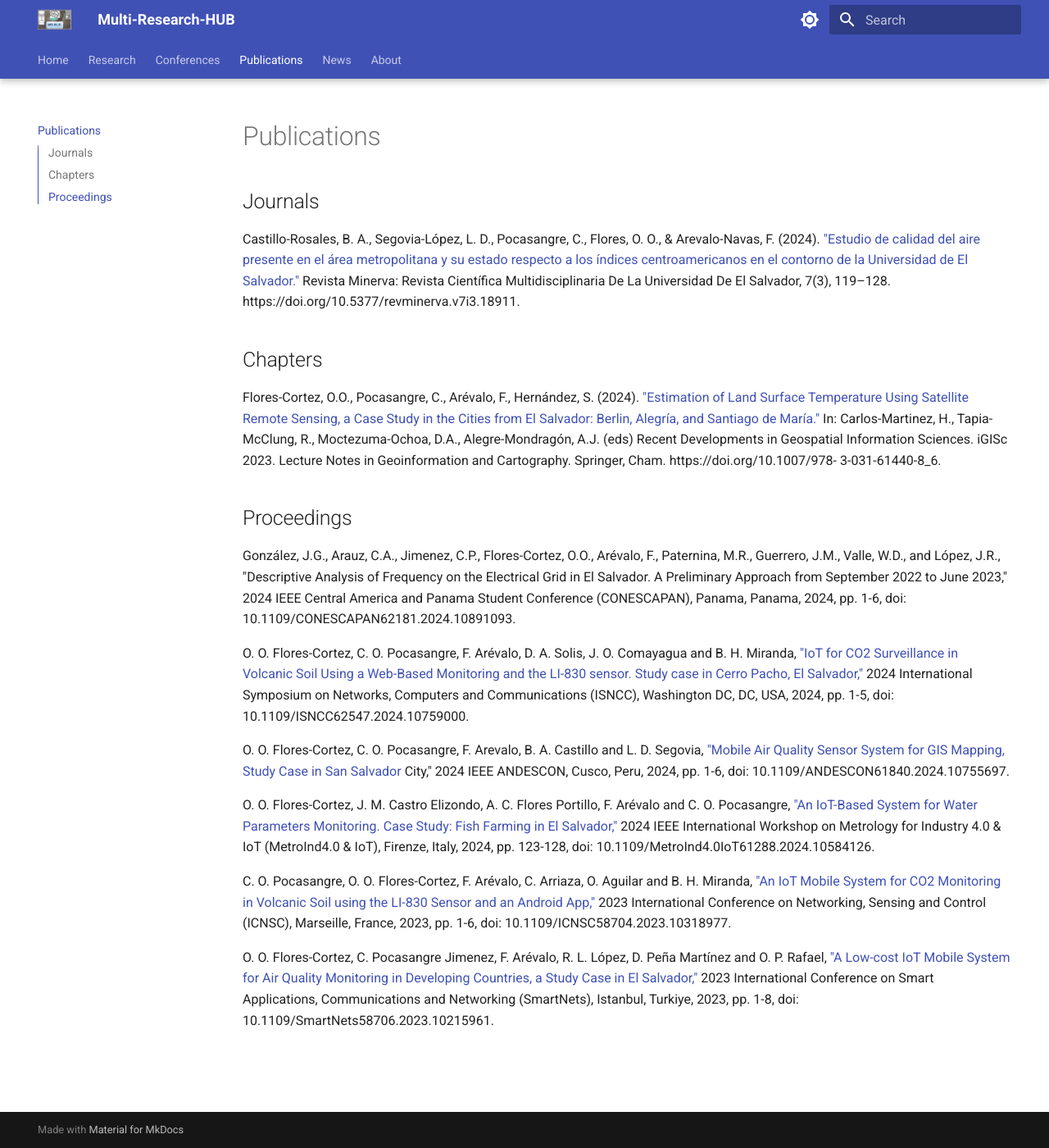
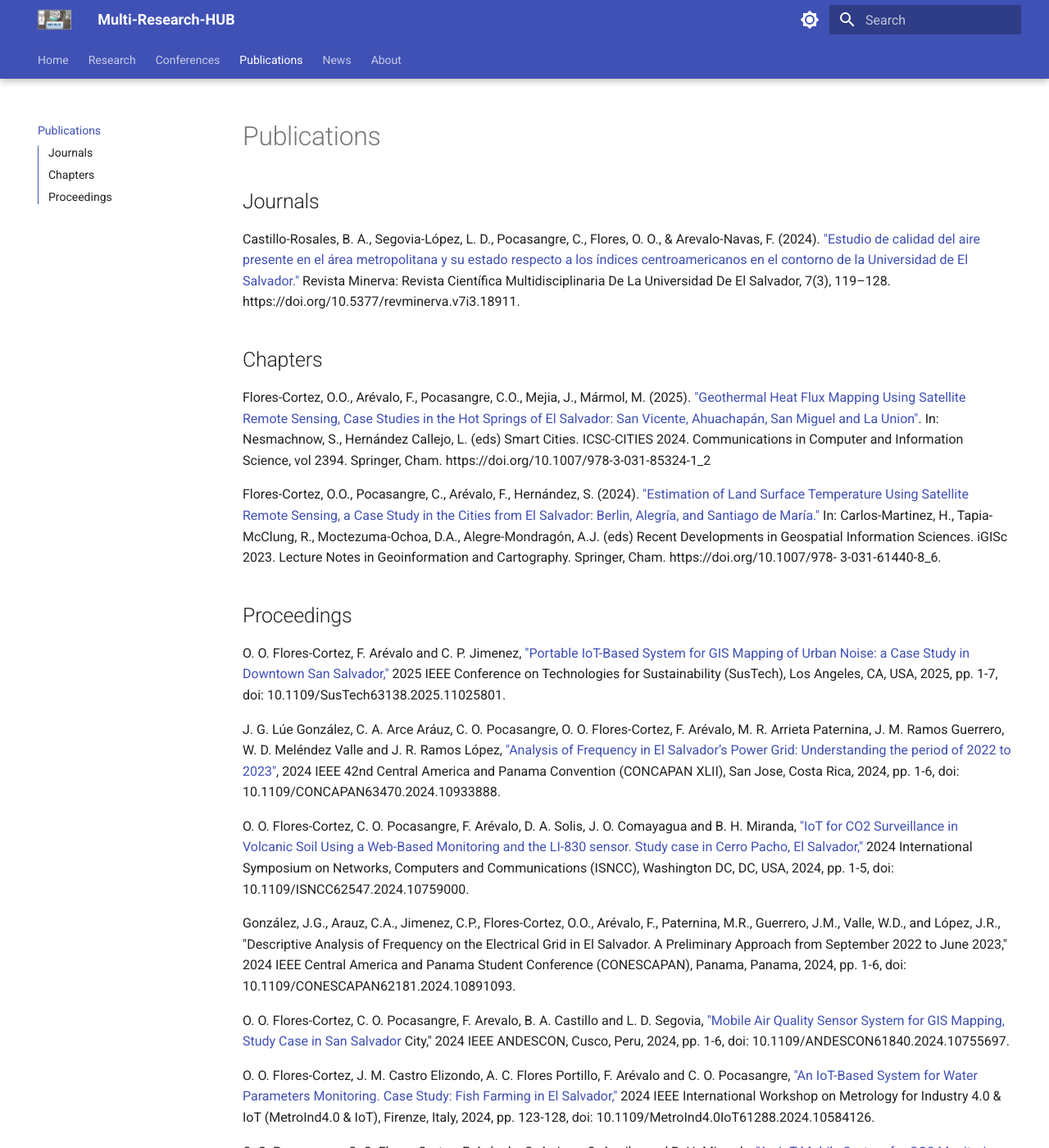
Before and after one commit to multiRH/MR-HUB, an MkDocs documentation site: the page built from docs/publication_list.md, in a window 1280 px wide and 1400 px high. Shown: the whole window at 82% size. Built offline with MkDocs 1.6.1 and Material for MkDocs 9.7.7, drawn with Linux system fonts in a browser that asks for light colours.

Commit message:
changes in biographies in about.md and adding publications to the list

```diff
--- a/docs/publication_list.md
+++ b/docs/publication_list.md
@@ -11,6 +11,11 @@ De El Salvador, 7(3), 119–128. https://doi.org/10.5377/revminerva.v7i3.18911.
 
 ## Chapters
 
+Flores-Cortez, O.O., Arévalo, F., Pocasangre, C.O., Mejia, J., Mármol, M. (2025). ["Geothermal Heat Flux Mapping Using
+Satellite Remote Sensing, Case Studies in the Hot Springs of El Salvador: San Vicente, Ahuachapán, San Miguel and La Union"](https://link.springer.com/chapter/10.1007/978-3-031-85324-1_2).
+In: Nesmachnow, S., Hernández Callejo, L. (eds) Smart Cities. ICSC-CITIES 2024. Communications in Computer and Information Science,
+vol 2394. Springer, Cham. https://doi.org/10.1007/978-3-031-85324-1_2
+
 Flores-Cortez, O.O., Pocasangre, C., Arévalo, F., Hernández, S. (2024). ["Estimation
 of Land Surface Temperature Using Satellite Remote Sensing, a Case Study in the
 Cities from El Salvador: Berlin, Alegría, and Santiago de María."](https://www.researchgate.net/publication/385633564_Estimation_of_Land_Surface_Temperature_Using_Satellite_Remote_Sensing_a_Case_Study_in_the_Cities_from_El_Salvador_Berlin_Alegria_and_Santiago_de_Maria) In: Carlos-Martinez,
@@ -22,16 +27,25 @@ in Geoinformation and Cartography. Springer, Cham. https://doi.org/10.1007/978-
 
 ## Proceedings
 
-González, J.G., Arauz, C.A., Jimenez, C.P., Flores-Cortez, O.O., Arévalo, F., Paternina, M.R., Guerrero, J.M., Valle, W.D., and López, J.R.,
-"Descriptive Analysis of Frequency on the Electrical Grid in El Salvador.
-A Preliminary Approach from September 2022 to June 2023," 2024 IEEE Central America and Panama Student Conference (CONESCAPAN),
-Panama, Panama, 2024, pp. 1-6, doi: 10.1109/CONESCAPAN62181.2024.10891093.
+O. O. Flores-Cortez, F. Arévalo and C. P. Jimenez, ["Portable IoT-Based System for GIS Mapping of Urban Noise:
+a Case Study in Downtown San Salvador,"](https://www.researchgate.net/publication/392634811_Portable_IoT-Based_System_for_GIS_Mapping_of_Urban_Noise_a_Case_Study_in_Downtown_San_Salvador) 2025 IEEE Conference on Technologies for Sustainability (SusTech),
+Los Angeles, CA, USA, 2025, pp. 1-7, doi: 10.1109/SusTech63138.2025.11025801.
+
+J. G. Lúe González, C. A. Arce Aráuz, C. O. Pocasangre, O. O. Flores-Cortez, F. Arévalo, M. R. Arrieta Paternina, J. M. Ramos Guerrero,
+W. D. Meléndez Valle and J. R. Ramos López, ["Analysis of Frequency in El Salvador’s Power Grid: Understanding the period of 2022 to 2023"](https://www.researchgate.net/publication/390221656_Analysis_of_Frequency_in_El_Salvador's_Power_Grid_Understanding_the_period_of_2022_to_2023),
+2024 IEEE 42nd Central America and Panama Convention (CONCAPAN XLII), San Jose, Costa Rica, 2024, pp. 1-6,
+doi: 10.1109/CONCAPAN63470.2024.10933888.
 
 O. O. Flores-Cortez, C. O. Pocasangre, F. Arévalo, D. A. Solis, J. O. Comayagua
 and B. H. Miranda, ["IoT for CO2 Surveillance in Volcanic Soil Using a Web-Based
 Monitoring and the LI-830 sensor. Study case in Cerro Pacho, El Salvador,"](https://www.researchgate.net/publication/386168467_IoT_for_CO_2_Surveillance_in_Volcanic_Soil_Using_a_Web-Based_Monitoring_and_the_LI-830_sensor_Study_case_in_Cerro_Pacho_El_Salvador) 2024
 International Symposium on Networks, Computers and Communications (ISNCC),
 Washington DC, DC, USA, 2024, pp. 1-5, doi: 10.1109/ISNCC62547.2024.10759000.
+
+González, J.G., Arauz, C.A., Jimenez, C.P., Flores-Cortez, O.O., Arévalo, F., Paternina, M.R., Guerrero, J.M., Valle, W.D., and López, J.R.,
+"Descriptive Analysis of Frequency on the Electrical Grid in El Salvador.
+A Preliminary Approach from September 2022 to June 2023," 2024 IEEE Central America and Panama Student Conference (CONESCAPAN),
+Panama, Panama, 2024, pp. 1-6, doi: 10.1109/CONESCAPAN62181.2024.10891093.
 
 O. O. Flores-Cortez, C. O. Pocasangre, F. Arevalo, B. A. Castillo and L. D. Segovia,
 ["Mobile Air Quality Sensor System for GIS Mapping, Study Case in San Salvador](https://www.researchgate.net/publication/386120594_Mobile_Air_Quality_Sensor_System_for_GIS_Mapping_Study_Case_in_San_Salvador_City)
```
Also changed, not shown: docs/about.md (+9 -0 lines).
